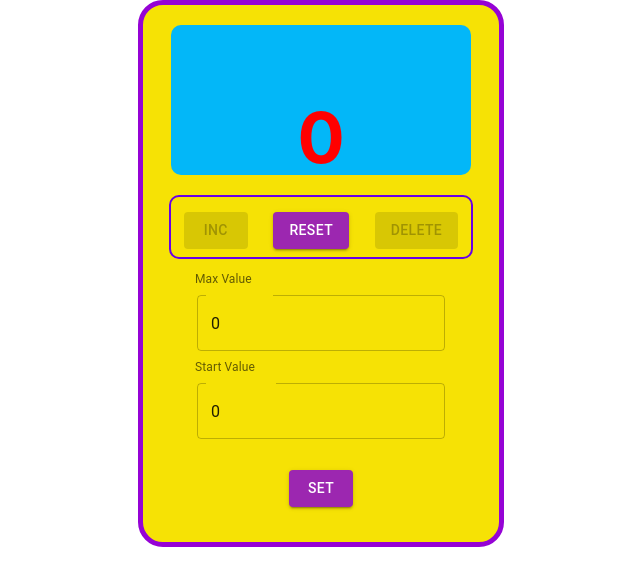
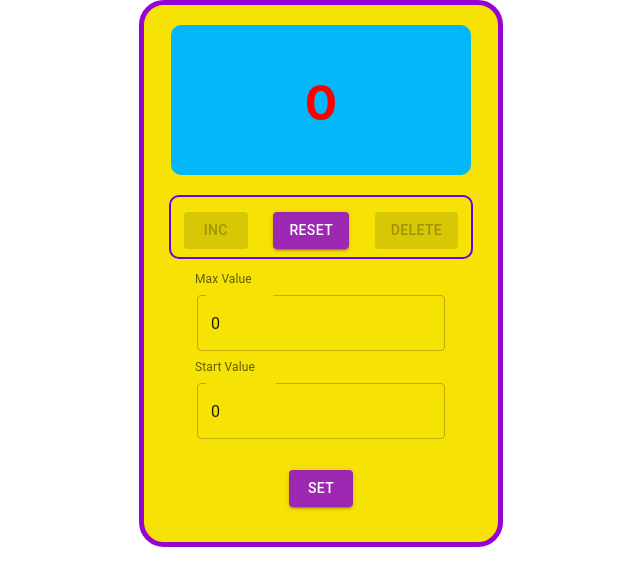
Before and after one commit to iliik/MyCounter, a React (Create React App) app: page / in a window 1280 px wide. Shown: the top 586 px of the page, without its empty margins (319-959 px from the left). Built offline with nearby package versions, Linux system fonts and the light colour scheme.

Commit message:
css-error

```diff
--- a/src/App.css
+++ b/src/App.css
@@ -1,5 +1,5 @@
 .App {
-  text-align: center;
+
 }
 
 .App-logo {
@@ -14,6 +14,7 @@
 }
 
 .App-header {
+
     background-color: #282c34;
     min-height: 100vh;
     display: flex;
--- a/src/counter/Counter.01.module.css
+++ b/src/counter/Counter.01.module.css
@@ -1,4 +1,5 @@
 .counterContainer {
+
     text-align: center;
     max-width: 350px;
     margin-left: auto;
@@ -9,7 +10,8 @@
     display: flex;
     flex-direction: column;
     row-gap: 20px;
-    padding: 20px 3px;
+    padding: 20px 2px;
+
 }
 
 .watchNumber {
@@ -24,12 +26,19 @@
 
 .error {
     color: red;
-    font-size: 70px;
+    font-size:xxx-large;
+    display: block;
+    margin-block-start: 1em;
+    margin-block-end: 1em;
+    margin-inline-start: 0px;
+    margin-inline-end: 0px;
+    font-weight: bold;
+   margin-bottom: auto;
 }
 
 .ok {
     font-size:xxx-large;
-    color: black;
+    color: #050505;
 }
 
 .buttonContainer {
```
Lines whose indentation alone changed are shown as unchanged.
